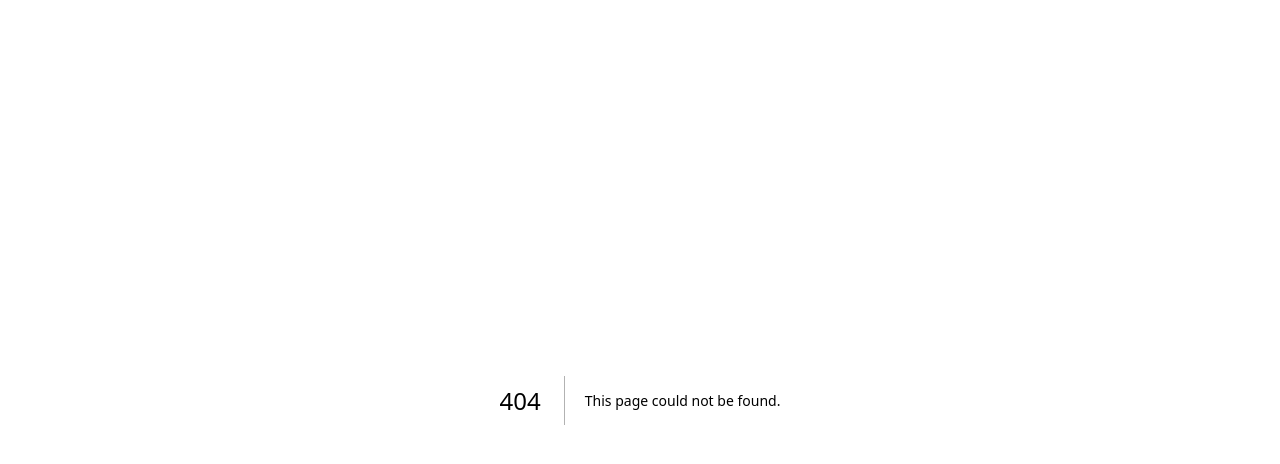
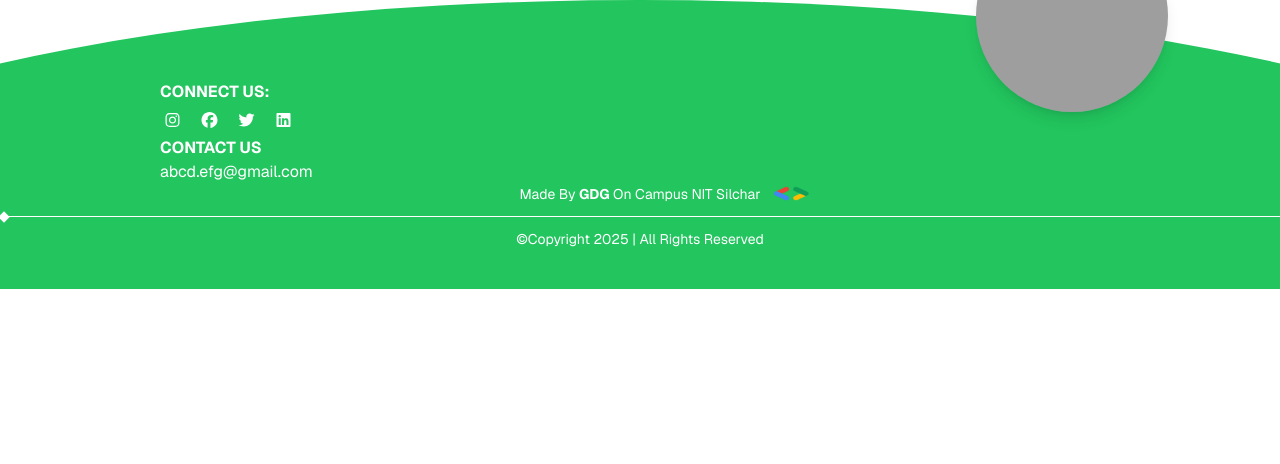
Before and after one commit to gdsc-nits-org/askaplace, a Next.js app: page /home in a window 1280 px wide. Before the commit this address had no page. Shown: the top 464 px of the page. Built offline with nearby package versions, Linux system fonts and the light colour scheme; grey boxes are pictures that could not be loaded.

Commit message:
resolvedConflict

```diff
--- /dev/null
+++ b/src/app/(pages)/home/page.tsx
@@ -0,0 +1,12 @@
+import React from 'react'
+import Footer from '~/components/footer'
+
+const home= () => {
+  return (
+    <div>
+        <Footer/>
+    </div>
+  )
+}
+
+export default home
```
